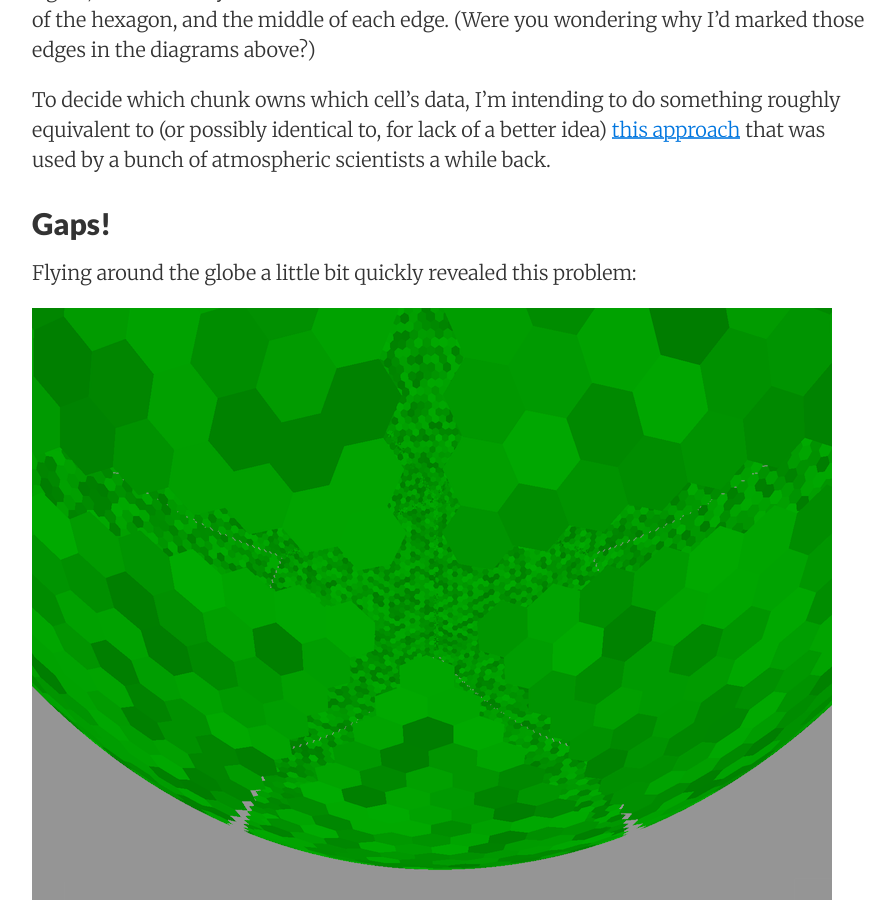
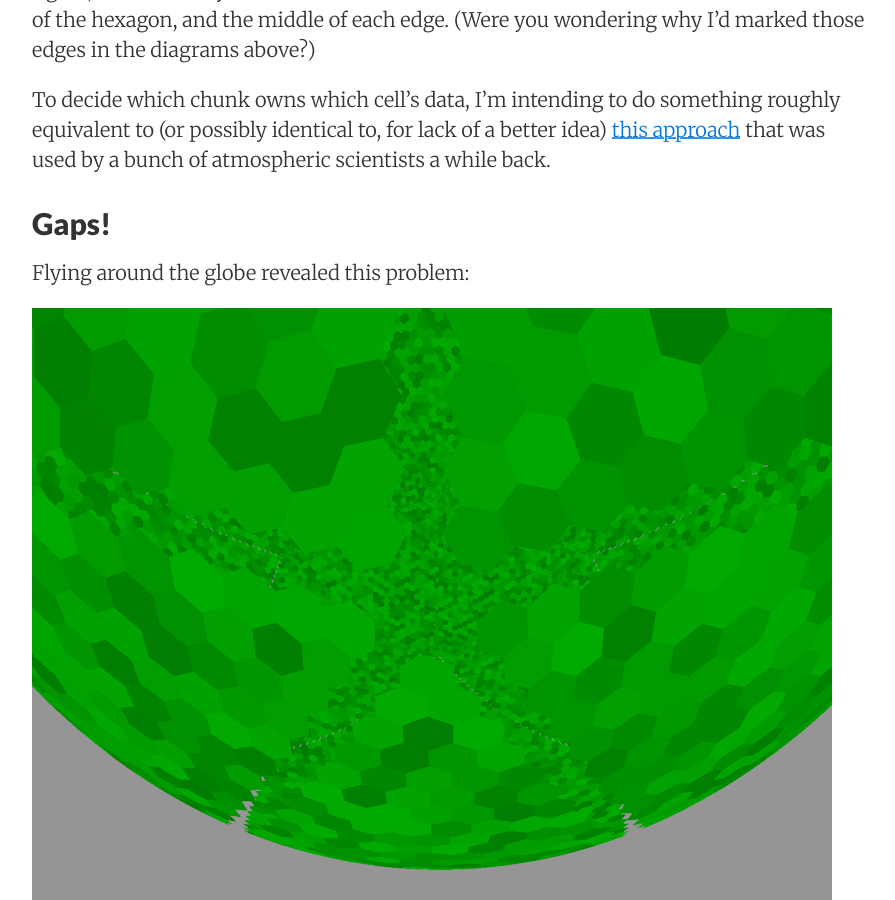
Before and after one commit to jeffparsons/jeffparsons.github.io, a Jekyll site: the page built from _posts/2016-11-05-hexagons.md, in a window 1280 px wide and 900 px high, scrolled down 8586 px. Shown: the whole window, without its empty margins (188-1083 px from the left). Built offline with Jekyll 4.4.1, drawn with Linux system fonts in a browser that asks for light colours.

Commit message:
Remove pointless words

```diff
--- a/_posts/2016-11-05-hexagons.md
+++ b/_posts/2016-11-05-hexagons.md
@@ -184,7 +184,7 @@ To decide which chunk owns which cell's data, I'm intending to do something roug
 
 ## Gaps!
 
-Flying around the globe a little bit quickly revealed this problem:
+Flying around the globe revealed this problem:
 
 ![Gaps!](/images/hexagons/globe-with-missing-hexagons.png)
 
```
